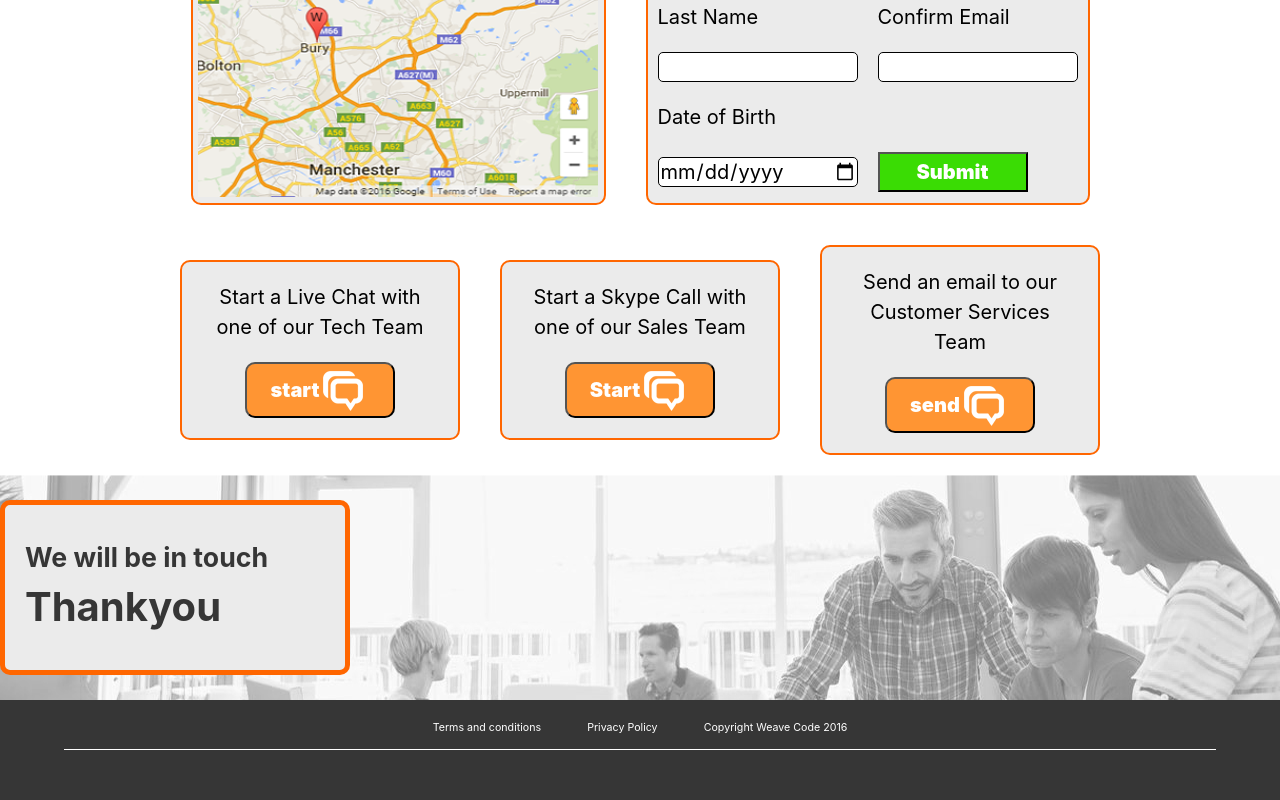
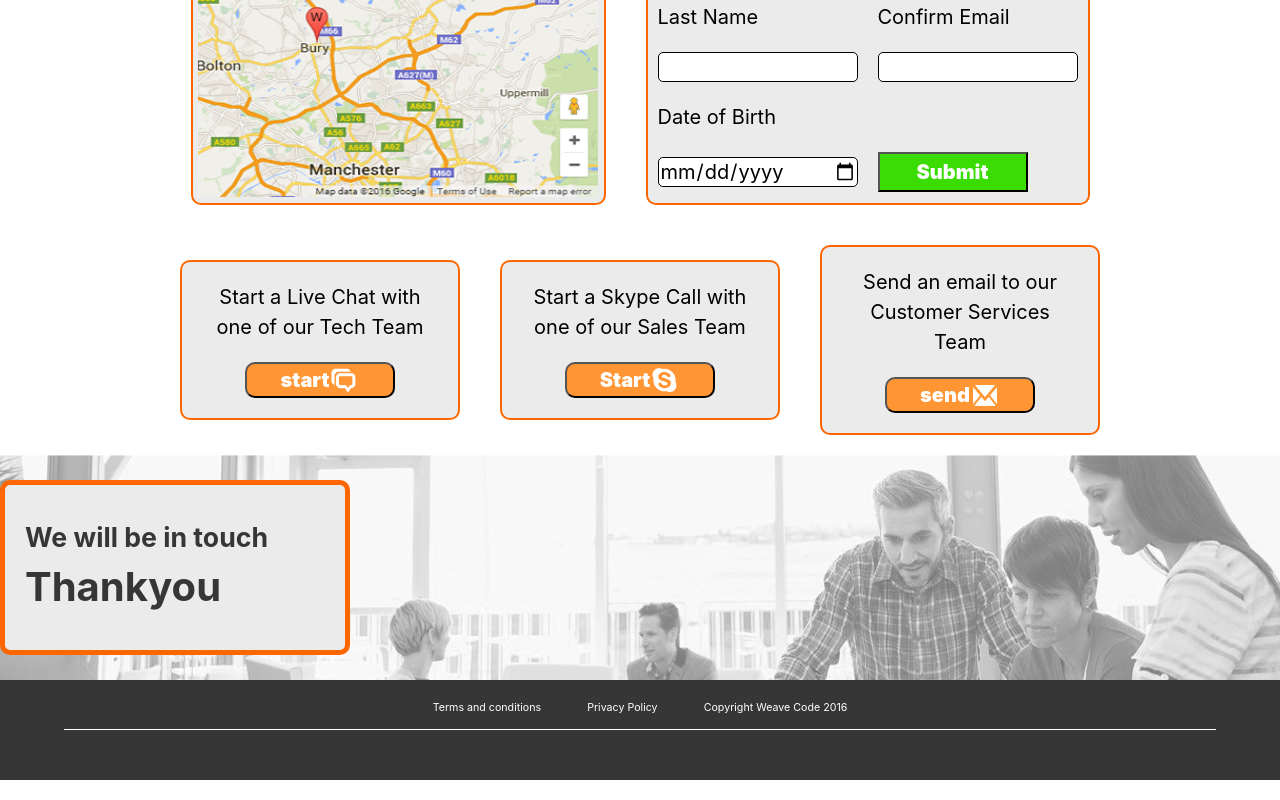
Before and after one commit to Richard-Thompson/weaveability_ContactUs_page, a React app: page / in a window 1280 px wide. Shown: the part 537-1337 px from the top of the page. Built offline with nearby package versions, Linux system fonts and the light colour scheme.

Commit message:
changing size of icons and making sure the right icons appear on communication cards

```diff
--- a/src/components/App.js
+++ b/src/components/App.js
@@ -30,11 +30,11 @@ class App extends Component {
           <CommunicationCard
             text={'Start a Skype Call with one of our Sales Team'}
             action={'Start'}
-            path={'images/button-icon-livechat.png'}/>
+            path={'images/button-icon-skype.png'}/>
           <CommunicationCard
             text={'Send an email to our Customer Services Team'}
             action={'send'}
-            path={'images/button-icon-livechat.png'}/>
+            path={'images/button-icon-email.png'}/>
         </div>
         <BottomBanner />
         <Footer />
--- a/src/css/CommunicationCard.css
+++ b/src/css/CommunicationCard.css
@@ -38,3 +38,8 @@ section {
   margin: 0 auto;
   margin-top:20px;
 }
+
+section img{
+  width:30px;
+  height:30px;
+}
```
